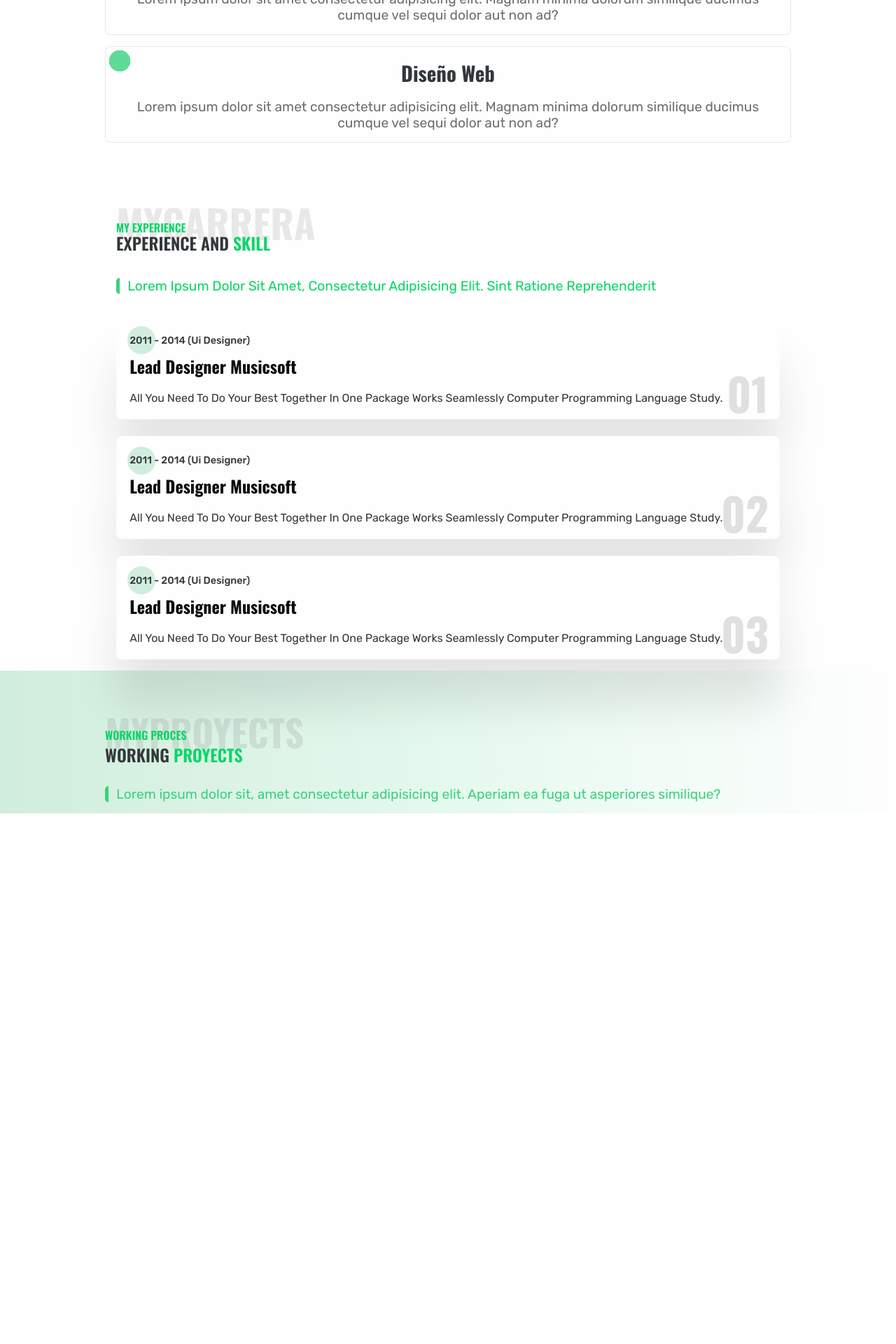
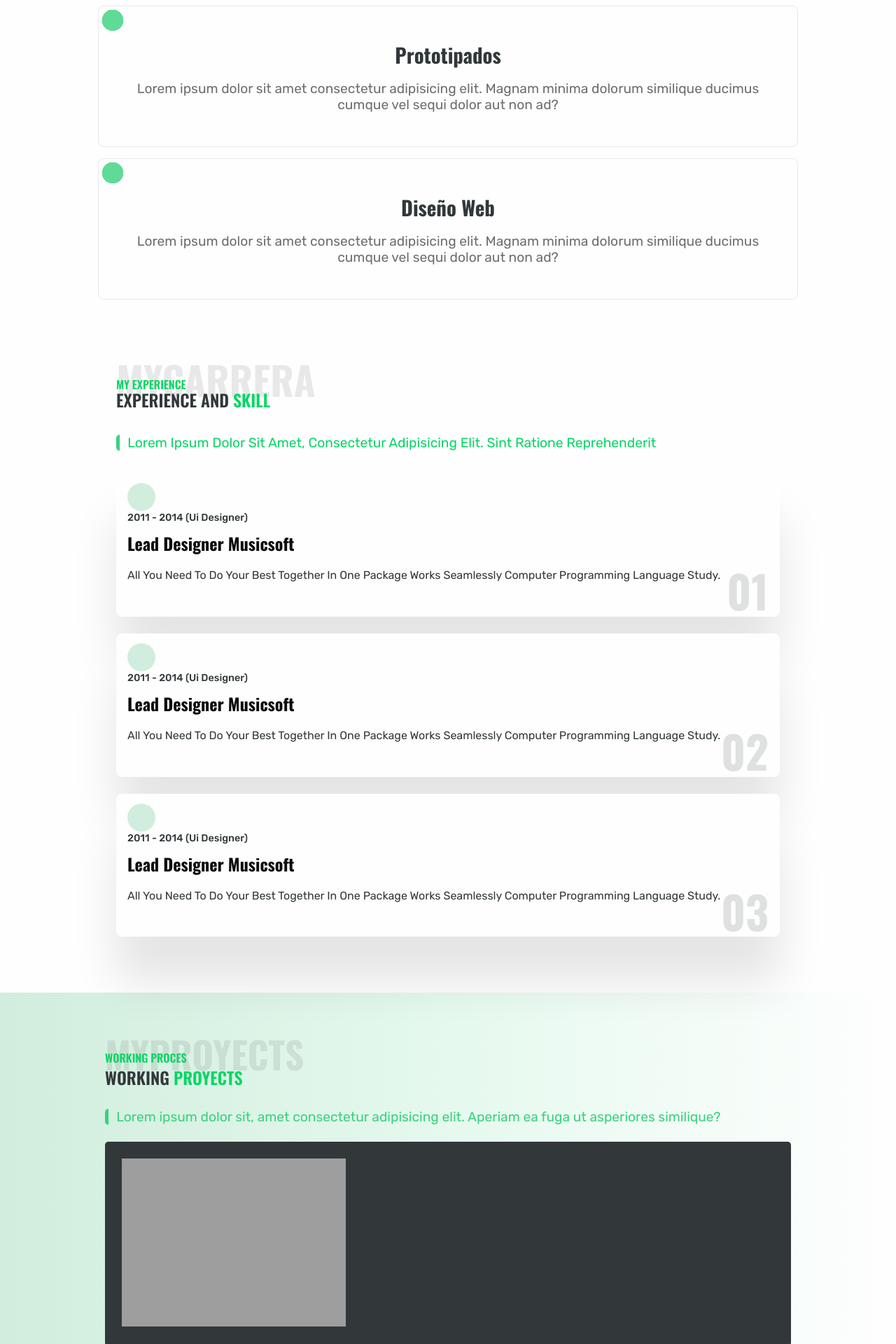
Before and after one commit to CoderNaf/portfolio-of-web-services, a PHP site: page / in a window 1280 px wide. Shown: the part 800-2720 px from the top of the page at 70% size. Before the commit the page ends 1962 px from the top, so only its background shows below. Run offline with PHP 8.4, Linux system fonts and the light colour scheme; grey boxes are pictures that could not be loaded.

Commit message:
actualizamos la pagina ya creamos la  cuarta seccion, por lomenos ya la maquetamos

```diff
--- a/css/style.css
+++ b/css/style.css
@@ -151,16 +151,17 @@ header{
 .section-two {
     width: 100%;
     background-color: #fefefe;
+    padding-top: 3rem;
 }
 .section-two .section-two--content {
     padding: 1rem;
-    max-width: 980px;
+    max-width: 1000px;
     margin: 0 auto;
     display: grid;
     grid-template-columns: repeat(1,1fr);
     gap: 1rem;
 }
-.section-two .section-two--content h2{
+.section-two h2{
     text-align: center;
     font-size: 2rem;
     color: var(--color-green-four);
@@ -170,14 +171,13 @@ header{
 
 }
 .section-two .section-two--content .section-two--container {
-    padding: 1rem;
+    padding: 3rem 1rem;
     border: solid 1px #6e6e6e27;
     border-radius: .5rem;
     overflow: hidden;
     position: relative;
     overflow: hidden;
     transition: .7s;
-    cursor: pointer;
 }
 .section-two .section-two--content .section-two--container:hover{
     background-color: var(--color-green-two);
@@ -262,8 +262,8 @@ header{
 }
 .section-three--text {
     padding: 1rem;
-    display: flex;
-    flex-direction: column;
+    display: grid;
+    grid-template-columns: repeat(1,1fr);
 }
 .section-three--text .section-three--title {
     display: flex;
@@ -324,10 +324,11 @@ header{
     display: grid;
     grid-template-columns: repeat(1,1fr);
     gap: 1.5rem;
+    padding-bottom: 5rem;
 }
 .section-three-content--info {
     background-color: #fefefe;
-    padding: 1.2rem;
+    padding: 3rem 1rem;
     display: flex;
     flex-direction: column;
     position: relative;
@@ -469,7 +470,19 @@ header{
     font-size: 1.2rem;
     font-weight: 400;
 }
-.controlls-four--carrucel {
+.section-four--pictures {
+    width: 100%;
+    display: grid;
+    grid-template-columns: repeat(1,1fr);
+    gap: 1rem;
+    margin-top: 1.5rem;
 }
-.section-four--images {
+.section-four--pictures picture{
+    background-color: var(--color-black-two);
+    padding: 1.5rem;
+    border-radius: .3rem;
 }
+.section-four--pictures picture img{
+    width: 100%;
+    max-width: 320px;
+}
--- a/index.php
+++ b/index.php
@@ -12,6 +12,8 @@
     <link rel="preconnect" href="https://fonts.googleapis.com">
     <link rel="preconnect" href="https://fonts.gstatic.com" crossorigin>
     <link href="https://fonts.googleapis.com/css2?family=Oswald:wght@300;400;500;600;700&family=Rubik:wght@300;400;500;600;700;800&display=swap" rel="stylesheet">
+    <link rel="stylesheet" href="./css/tablet.css" media="(min-width:760px)">
+    <link rel="stylesheet" href="./css/descktop.css" media="(min-width:1024px)">
 
 </head>
 <body>
@@ -58,8 +60,8 @@
     <!-- section two -->
 
     <section class="section-two">
+        <h2>services info</h2>
         <section class="section-two--content">
-            <h2>services info</h2>
             <div class="section-two--container">
                 <span></span>
                 <span></span>
@@ -162,13 +164,20 @@
                     <article class="section-four--text-content">
                         <p>Lorem ipsum dolor sit, amet consectetur adipisicing elit. Aperiam ea fuga ut asperiores similique?</p>
                     </article>
-                    <!-- <div class="controlls-four--carrucel">
-                        <span><</span>
-                        <span>></span>
-                    </div> -->
+
                 </section>
-                <article class="section-four--images">
-                </article>
+                <section class="section-four--pictures">
+                    <picture>
+                        <img src="./assets/webp/campbellg.webp" alt="">
+                    </picture>
+                    <picture>
+                        <img src="./assets/webp/lulopy.webp" alt="">
+                    </picture>
+                    <picture>
+                        <img src="./assets/webp/uwebdigital.webp" alt="">
+                    </picture>
+                </section>
+
             </div>
         </section>
     </section>
```
